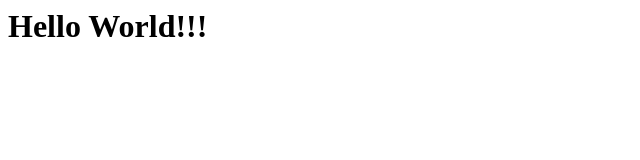
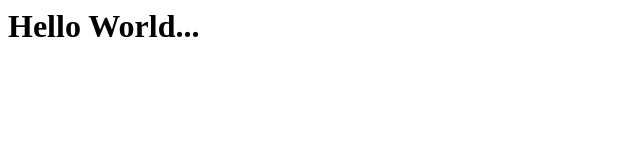
Before and after one commit to johannstander/nginx-html, a plain HTML site: page index.html in a window 1280 px wide. Shown: the full height of the page, 0-640 px from the left. Drawn offline with Linux system fonts and the light colour scheme.

Commit message:
Update index.html

```diff
--- a/index.html
+++ b/index.html
@@ -1 +1 @@
-<h1>Hello World!!!</h1>
+<h1>Hello World...</h1>
```
